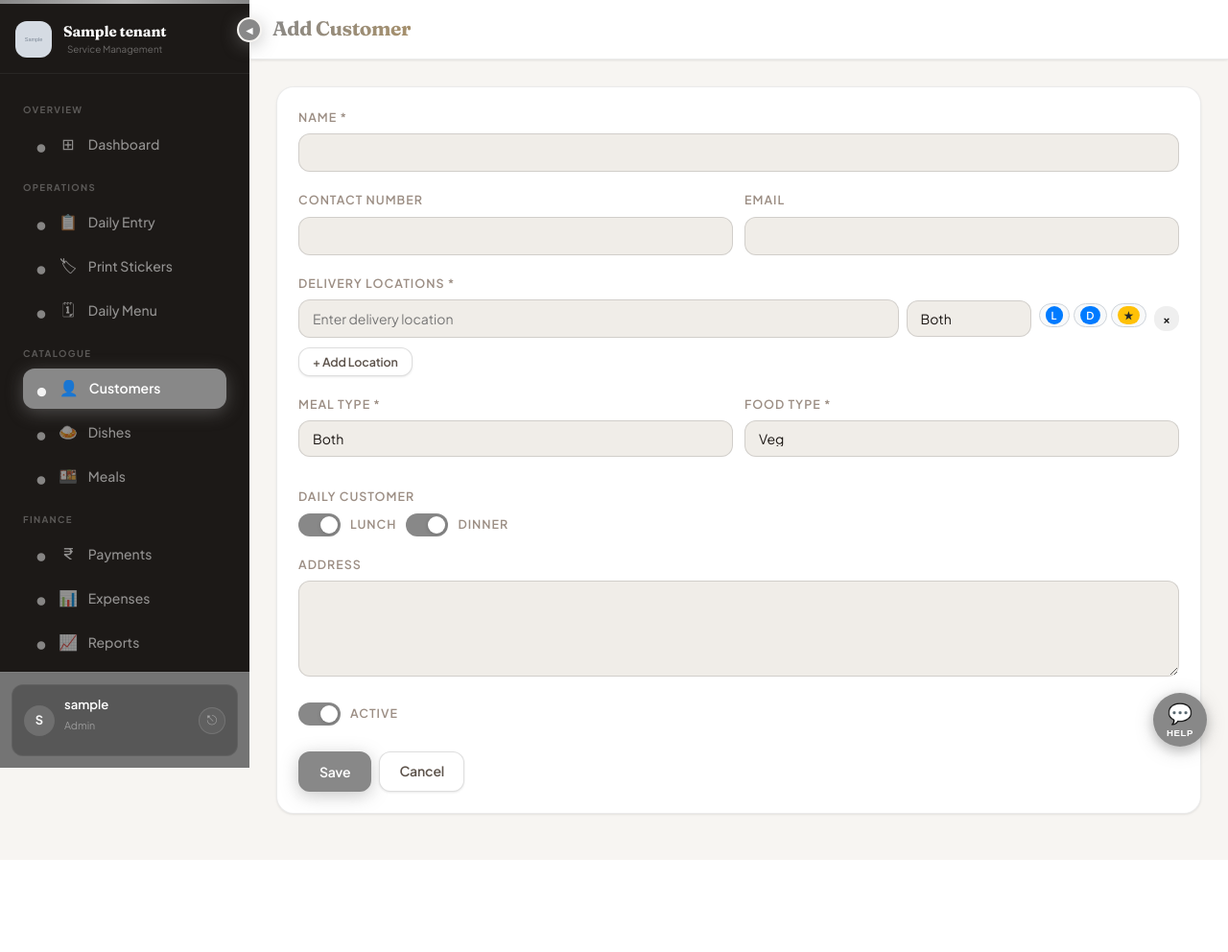
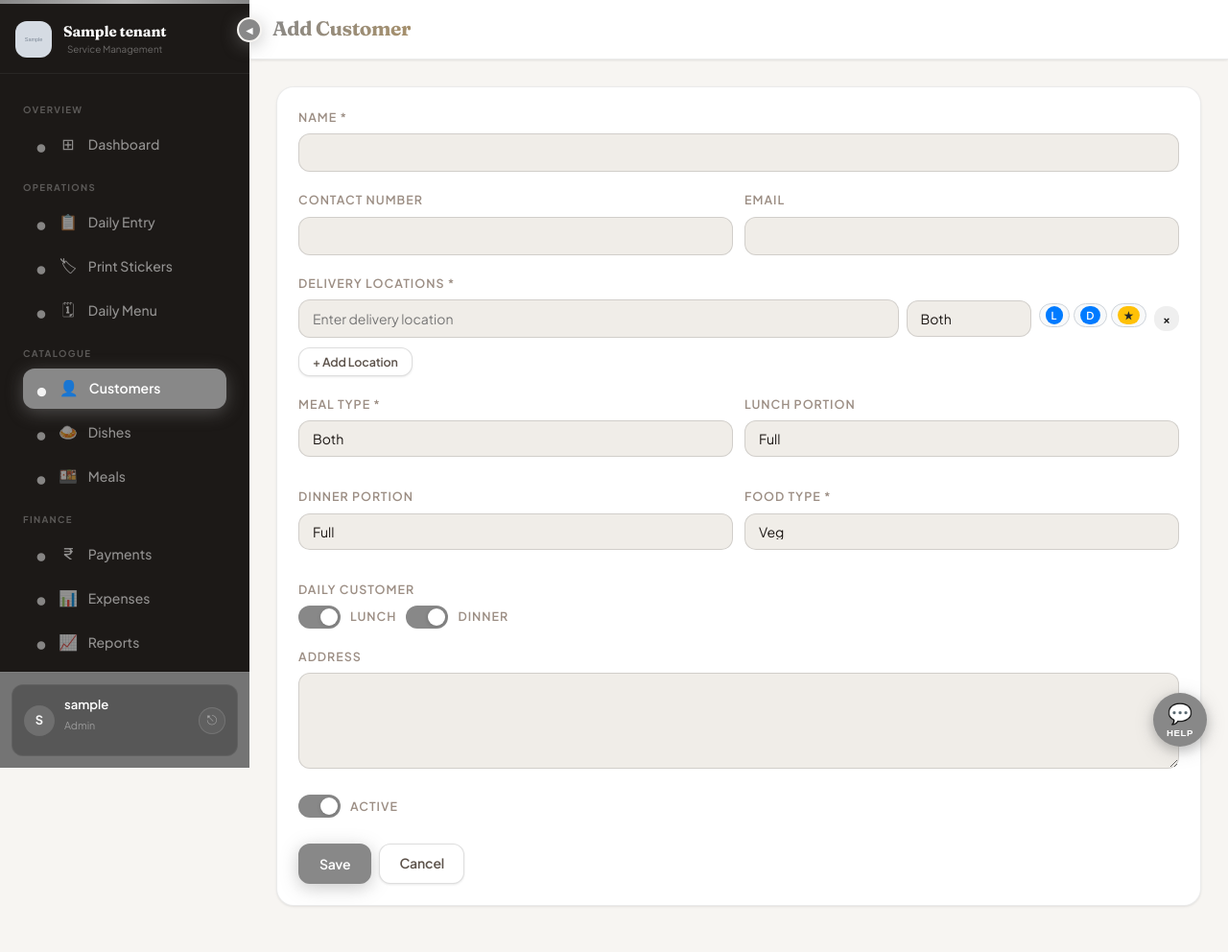
Before and after one commit to VasiSayed/Tiffin-Service-Management, a Django app: page /customers/add in a window 1280 px wide. Shown: the whole page at 96% size. Before the commit the page ends 896 px from the top, so only its background shows below. Run offline with Django 5.2, Linux system fonts and the light colour scheme; a user stored in the database is signed in; tables that the repository leaves empty hold one stand-in row (values such as "Sample post"); grey boxes marked "Sample" are stand-in pictures.

Commit message:
Error Solved

```diff
--- a/templates/tiffin_app/customers/form.html
+++ b/templates/tiffin_app/customers/form.html
@@ -140,7 +140,7 @@
           </button>
         </div>
 
-        <!-- ✅ Meal + Daily in ONE ROW (width adjusted) -->
+        <!-- ✅ Meal + Portion + Daily in ONE ROW (width adjusted) -->
         <div class="form-row form-row-2">
           <div class="form-group">
             <label for="meal_preference" class="form-label">Meal Type *</label>
@@ -150,6 +150,22 @@
               <option value="BOTH"
                 {% if not customer or customer.meal_preference == "BOTH" or not customer.meal_preference %}selected{% endif %}
               >Both</option>
+            </select>
+          </div>
+
+          <div class="form-group">
+            <label for="lunch_portion" class="form-label">Lunch Portion</label>
+            <select id="lunch_portion" name="lunch_portion" class="form-control">
+              <option value="HALF" {% if customer and customer.lunch_portion == "HALF" %}selected{% endif %}>Half</option>
+              <option value="FULL" {% if not customer or customer.lunch_portion == "FULL" %}selected{% endif %}>Full</option>
+            </select>
+          </div>
+
+          <div class="form-group">
+            <label for="dinner_portion" class="form-label">Dinner Portion</label>
+            <select id="dinner_portion" name="dinner_portion" class="form-control">
+              <option value="HALF" {% if customer and customer.dinner_portion == "HALF" %}selected{% endif %}>Half</option>
+              <option value="FULL" {% if not customer or customer.dinner_portion == "FULL" %}selected{% endif %}>Full</option>
             </select>
           </div>
 
--- a/tiffin_app/models.py
+++ b/tiffin_app/models.py
@@ -69,6 +69,11 @@ class Customer(models.Model):
         ("BOTH", "Both"),
     ]
 
+    PORTION_CHOICES = [
+        ("HALF", "Half"),
+        ("FULL", "Full"),
+    ]
+
     FOOD_TYPE_CHOICES = [
         ("VEG", "Veg"),
         ("NON_VEG", "Non-Veg"),
@@ -96,6 +101,16 @@ class Customer(models.Model):
         choices=MEAL_PREF_CHOICES,
         default="BOTH",
     )
+    lunch_portion = models.CharField(
+        max_length=10,
+        choices=PORTION_CHOICES,
+        default="FULL",
+    )
+    dinner_portion = models.CharField(
+        max_length=10,
+        choices=PORTION_CHOICES,
+        default="FULL",
+    )
     food_type = models.CharField(
         max_length=10,
         choices=FOOD_TYPE_CHOICES,
@@ -121,6 +136,12 @@ class Customer(models.Model):
             # If fields not present (early migration stage), fall back to existing value
             pass
         super().save(*args, **kwargs)
+
+    def get_portion_display(self) -> str:
+        """Return short label e.g. 'L: Half, D: Full' for display in lists."""
+        lp = getattr(self, "lunch_portion", "FULL") or "FULL"
+        dp = getattr(self, "dinner_portion", "FULL") or "FULL"
+        return f"L: {dict(self.PORTION_CHOICES).get(lp, lp)}, D: {dict(self.PORTION_CHOICES).get(dp, dp)}"
 
     def get_default_location_for_meal(self, meal_type: str) -> str:
         """
--- a/tiffin_app/views.py
+++ b/tiffin_app/views.py
@@ -293,6 +293,13 @@ def customer_add(request):
                 default_idx = 0
             default_label = raw_locations[default_idx]
 
+        lunch_portion = (request.POST.get("lunch_portion") or "FULL").upper()
+        dinner_portion = (request.POST.get("dinner_portion") or "FULL").upper()
+        if lunch_portion not in ("HALF", "FULL"):
+            lunch_portion = "FULL"
+        if dinner_portion not in ("HALF", "FULL"):
+            dinner_portion = "FULL"
+
         customer = Customer.objects.create(
             tenant=tenant,
             name=request.POST["name"],
@@ -300,6 +307,8 @@ def customer_add(request):
             email=request.POST.get("email") or None,
             delivery_location=default_label,
             meal_preference=meal_preference,
+            lunch_portion=lunch_portion,
+            dinner_portion=dinner_portion,
             food_type=food_type,
             daily_lunch=daily_lunch,
             daily_dinner=daily_dinner,
@@ -348,6 +357,10 @@ def customer_edit(request, pk):
         customer.contact_number = request.POST.get("contact_number", "")
         customer.email = request.POST.get("email") or None
         customer.meal_preference = request.POST.get("meal_preference") or "BOTH"
+        lp = (request.POST.get("lunch_portion") or "FULL").upper()
+        dp = (request.POST.get("dinner_portion") or "FULL").upper()
+        customer.lunch_portion = lp if lp in ("HALF", "FULL") else "FULL"
+        customer.dinner_portion = dp if dp in ("HALF", "FULL") else "FULL"
         customer.food_type = request.POST.get("food_type") or "VEG"
 
         customer.daily_lunch = request.POST.get("daily_lunch") == "on"
```
Also changed, not shown: templates/tiffin_app/customers/list.html (+7 -1 lines), templates/tiffin_app/daily_entry/register.html (+6 -1 lines), tiffin_app/migrations/0012_customer_portion.py (added).
